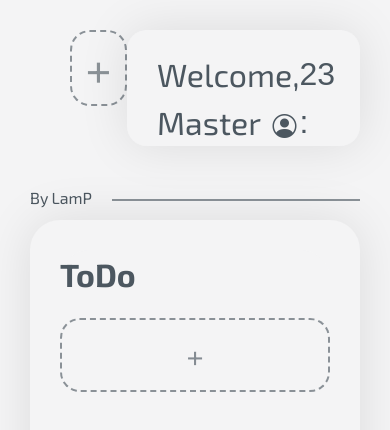
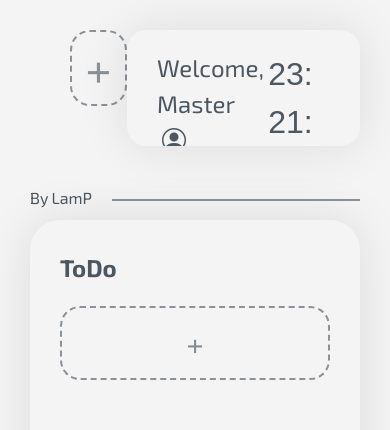
Before and after one commit to SalamPS/browser-dashboard, a Next.js app: page / in a window 390 px wide. Shown: the top 430 px of the page. Built offline with nearby package versions, Linux system fonts and the light colour scheme; a web font is replaced by a local one.

Commit message:
style(font): Mobile View -> Smaller Font

```diff
--- a/pages/Welcome.jsx
+++ b/pages/Welcome.jsx
@@ -158,11 +158,11 @@ export default function Welcome ({storageKey, userConfig, setUserConfig, Login,
     <div className="inner">
       <div className="pad">
         <div className="head">
-          <span>
+          <h1>
             Welcome, {Login ? Login.nama : 'Master'}
             {' '}
             <i className="login bi bi-person-circle" onClick={() => {setToggleLogin(true)}}></i>
-          </span>
+          </h1>
           {Mobile ? '' : <Time/>}
         </div>
         <div className="shortcut">
--- a/styles/index.css
+++ b/styles/index.css
@@ -76,6 +76,14 @@ body {
   height: 100%;
 }
 
+@media screen and (max-width: 750px) {
+  h1 {
+    font-size: 1.5rem;
+  }
+  h2 {
+    font-size: 1.2rem !important;
+  }
+}
 main {
   height: calc(100vh - 60px);
   width: calc(100vw - 60px);
@@ -444,6 +452,9 @@ main {
   justify-content: space-between;
   font-size: 2rem;
 }
+.welcome h1 {
+  font-weight: normal;
+}
 .welcome .bi {
   cursor: pointer;
   display: inline-block;
@@ -464,7 +475,7 @@ main {
 }
 @media screen and (max-width: 750px) {
   .shortcut {
-    margin-top: 20px;
+    margin-top: 30px;
   }
 }
 .shortcut .short {
```
